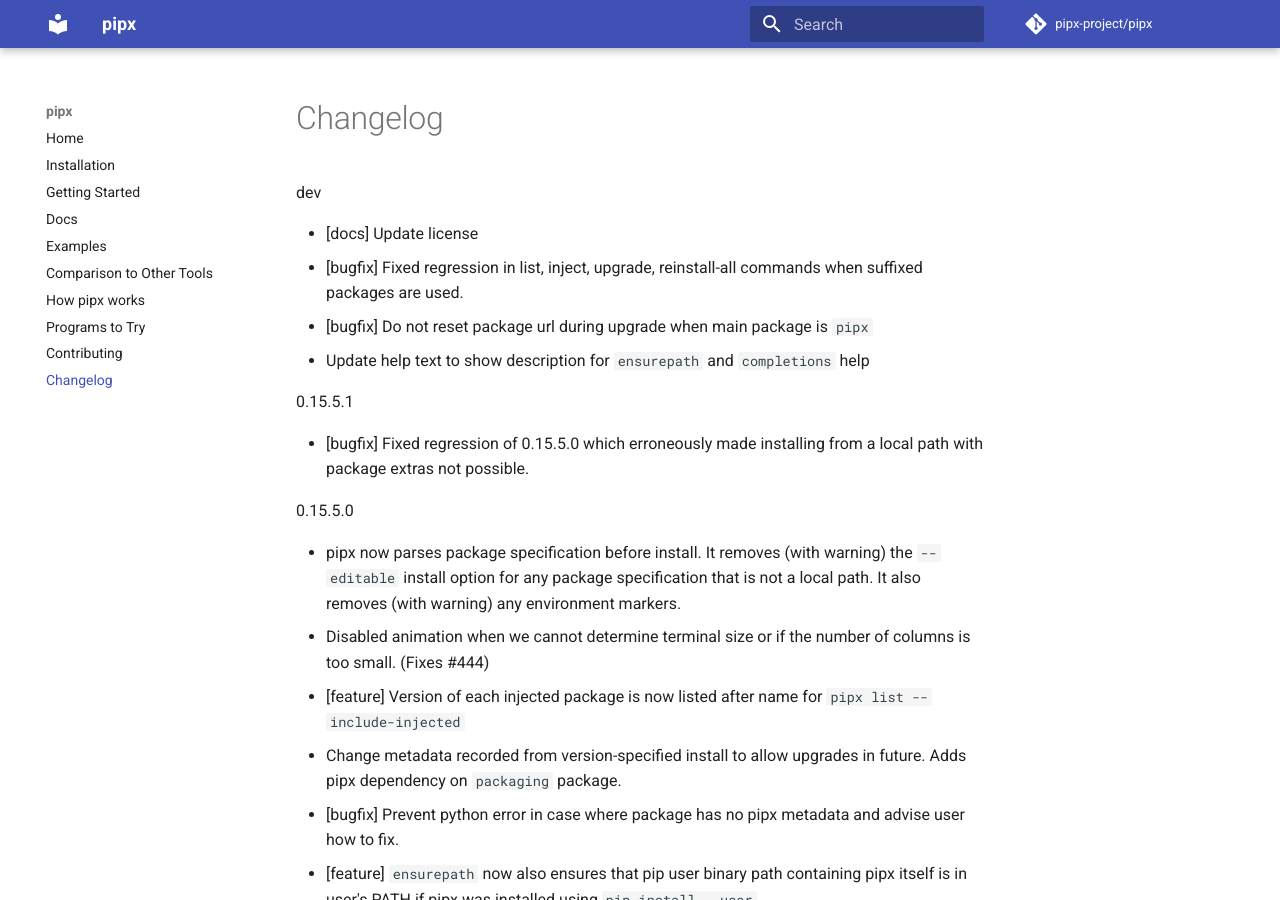
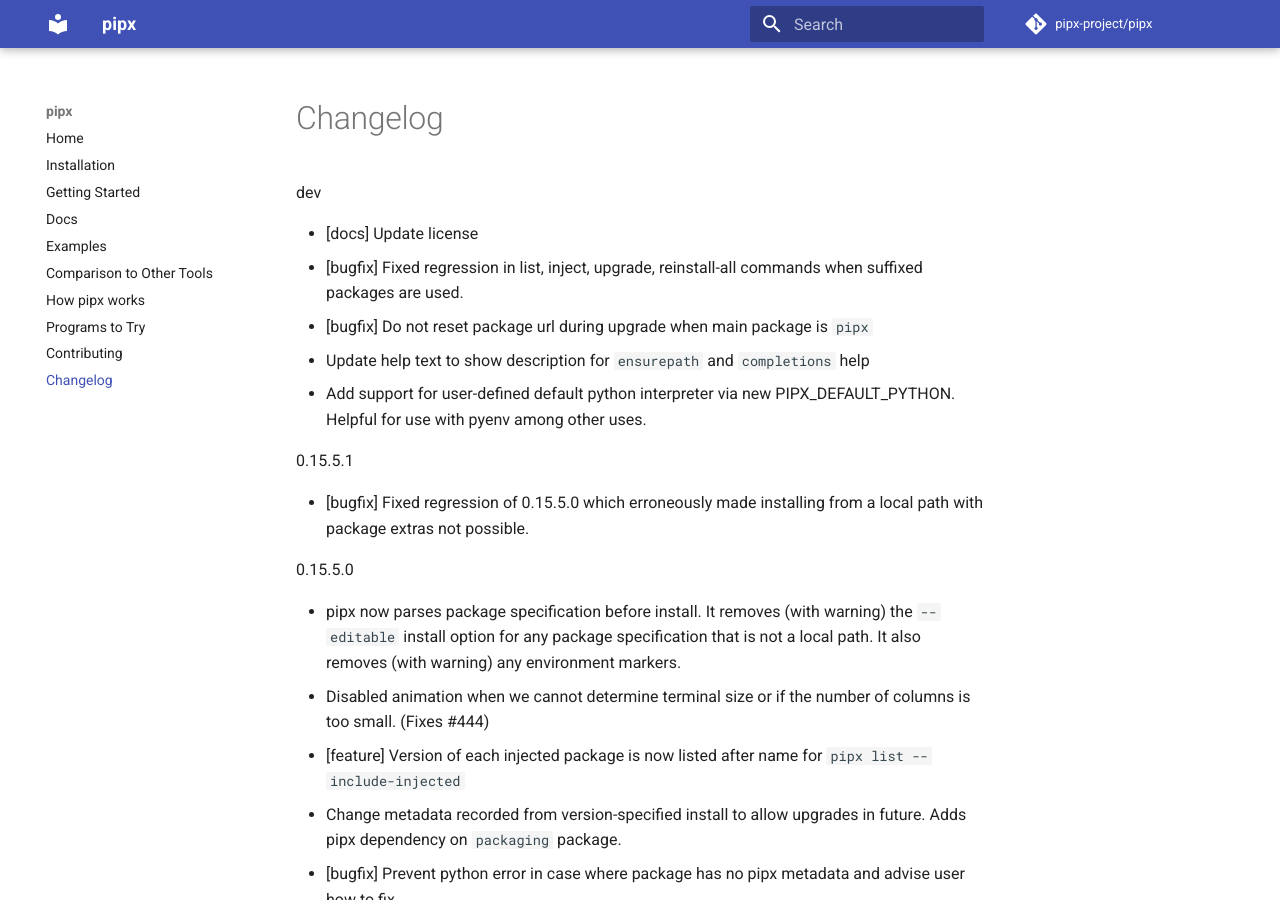
Before and after one commit to pypa/pipx, an MkDocs documentation site: the page built from docs/changelog.md, in a window 1280 px wide and 900 px high. Built offline with MkDocs 1.6.1 and Material for MkDocs 9.7.7, drawn with Linux system fonts in a browser that asks for light colours; comment, search, counter and statistics services are not loaded.

Commit message:
Add changelog entry.

```diff
--- a/docs/changelog.md
+++ b/docs/changelog.md
@@ -4,6 +4,7 @@
 - [bugfix] Fixed regression in list, inject, upgrade, reinstall-all commands when suffixed packages are used.
 - [bugfix] Do not reset package url during upgrade when main package is `pipx`
 - Update help text to show description for `ensurepath` and `completions` help
+- Add support for user-defined default python interpreter via new PIPX_DEFAULT_PYTHON.  Helpful for use with pyenv among other uses.
 
 
 0.15.5.1
```
